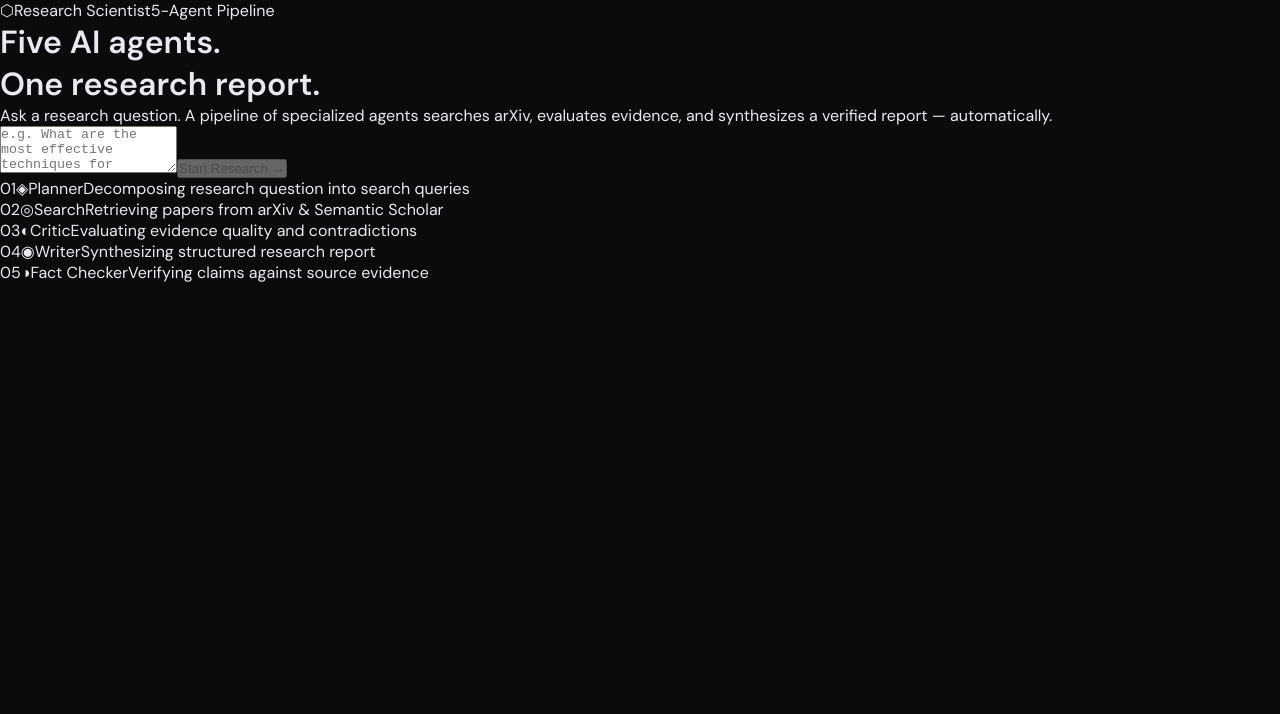
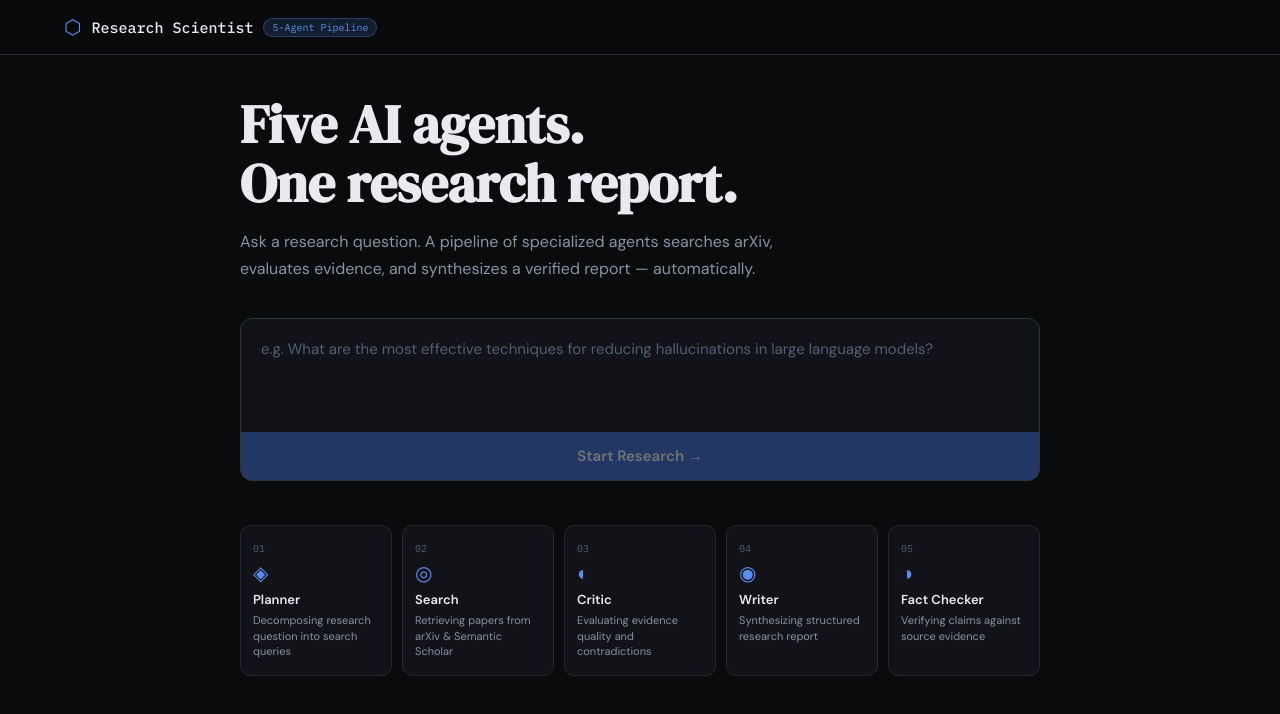
Before and after one commit to goel-mehul/Agentic-AI-Project, a React (Vite) app in the folder frontend/: page / in a window 1280 px wide. Shown: the top 714 px of the page. Built offline with nearby package versions, Linux system fonts and the light colour scheme.

Commit message:
feat(frontend): add component styles with dark terminal aesthetic

```diff
--- /dev/null
+++ b/frontend/src/components.css
@@ -0,0 +1,114 @@
+/* ── App layout ── */
+.app   { display: flex; flex-direction: column; min-height: 100vh; }
+.main  { flex: 1; max-width: 1200px; margin: 0 auto; width: 100%; padding: 40px 24px; }
+
+/* ── Header ── */
+.header       { border-bottom: 1px solid var(--border); background: rgba(10,11,13,0.95); backdrop-filter: blur(12px); position: sticky; top: 0; z-index: 100; }
+.header-inner { max-width: 1200px; margin: 0 auto; padding: 14px 24px; display: flex; justify-content: space-between; align-items: center; }
+.logo         { display: flex; align-items: center; gap: 10px; }
+.logo-icon    { color: var(--accent); font-size: 20px; }
+.logo-text    { font-family: var(--mono); font-weight: 500; font-size: 15px; }
+.logo-badge   { font-family: var(--mono); font-size: 10px; background: rgba(91,141,238,0.15); color: var(--accent); border: 1px solid rgba(91,141,238,0.3); padding: 2px 8px; border-radius: 20px; }
+.btn-ghost    { background: none; border: 1px solid var(--border2); color: var(--text2); padding: 7px 14px; border-radius: 6px; cursor: pointer; font-family: var(--sans); font-size: 13px; transition: all 0.2s; }
+.btn-ghost:hover { border-color: var(--accent); color: var(--accent); }
+
+/* ── Landing ── */
+.landing          { max-width: 800px; margin: 0 auto; }
+.landing-headline { margin-bottom: 36px; }
+.landing-headline h1 { font-family: var(--serif); font-size: clamp(32px, 5vw, 54px); line-height: 1.1; margin-bottom: 14px; }
+.subhead          { font-size: 16px; color: var(--text2); line-height: 1.7; max-width: 580px; }
+
+/* ── Query form ── */
+.query-form  { margin-bottom: 44px; }
+.query-box   { background: var(--surface); border: 1px solid var(--border2); border-radius: 12px; overflow: hidden; transition: border-color 0.2s; }
+.query-box:focus-within { border-color: var(--accent); }
+.query-input { width: 100%; background: none; border: none; padding: 18px 20px; color: var(--text); font-family: var(--sans); font-size: 15px; resize: none; outline: none; line-height: 1.6; }
+.query-input::placeholder { color: var(--text3); }
+.btn-primary { display: block; width: 100%; background: var(--accent2); color: white; border: none; padding: 14px 24px; font-family: var(--sans); font-size: 15px; font-weight: 600; cursor: pointer; transition: background 0.2s; }
+.btn-primary:hover:not(:disabled) { background: var(--accent); }
+.btn-primary:disabled { opacity: 0.4; cursor: not-allowed; }
+
+/* ── Agent grid ── */
+.agent-grid { display: grid; grid-template-columns: repeat(5, 1fr); gap: 10px; }
+.agent-card { background: var(--surface); border: 1px solid var(--border); border-radius: 10px; padding: 16px 12px; display: flex; flex-direction: column; gap: 5px; }
+.agent-num  { font-family: var(--mono); font-size: 10px; color: var(--text3); }
+.agent-icon { font-size: 20px; color: var(--accent); }
+.agent-name { font-size: 13px; font-weight: 600; }
+.agent-desc { font-size: 11px; color: var(--text2); line-height: 1.4; }
+
+/* ── Workspace ── */
+.workspace { display: grid; grid-template-columns: 260px 1fr; gap: 20px; align-items: start; }
+
+/* ── Sidebar ── */
+.sidebar       { background: var(--surface); border: 1px solid var(--border); border-radius: 12px; padding: 18px; position: sticky; top: 74px; }
+.sidebar-label { font-family: var(--mono); font-size: 10px; color: var(--text3); text-transform: uppercase; letter-spacing: 0.1em; margin-bottom: 10px; }
+.question-chip { background: var(--surface2); border: 1px solid var(--border); border-radius: 8px; padding: 10px 12px; font-size: 12px; color: var(--text2); line-height: 1.5; margin-bottom: 18px; }
+
+/* ── Pipeline ── */
+.pipeline      { display: flex; flex-direction: column; }
+.pipeline-step { display: flex; align-items: flex-start; gap: 10px; position: relative; padding: 4px 0; }
+.step-line     { width: 1px; height: 12px; background: var(--border2); position: absolute; left: 10px; top: -10px; }
+.step-dot      { width: 20px; height: 20px; border-radius: 50%; background: var(--surface2); border: 1px solid var(--border2); display: flex; align-items: center; justify-content: center; flex-shrink: 0; margin-top: 2px; }
+.step-done .step-dot   { background: rgba(61,214,140,0.15); border-color: var(--green); }
+.step-active .step-dot { background: rgba(91,141,238,0.15); border-color: var(--accent); }
+.dot-check { color: var(--green); font-size: 10px; font-weight: 700; }
+.dot-idle  { width: 6px; height: 6px; border-radius: 50%; background: var(--border2); }
+.dot-pulse { width: 8px; height: 8px; border-radius: 50%; background: var(--accent); animation: pulse 1.2s ease-in-out infinite; }
+@keyframes pulse { 0%,100%{opacity:1;transform:scale(1)} 50%{opacity:0.5;transform:scale(1.4)} }
+.step-name      { font-size: 12px; font-weight: 500; }
+.step-done  .step-name   { color: var(--green); }
+.step-active .step-name  { color: var(--accent); }
+.step-idle  .step-name   { color: var(--text3); }
+.step-desc      { font-size: 10px; color: var(--text3); line-height: 1.4; }
+.step-active .step-desc  { color: var(--text2); }
+
+/* ── Stats ── */
+.stats  { display: flex; gap: 10px; margin-top: 16px; padding-top: 14px; border-top: 1px solid var(--border); }
+.stat   { flex: 1; text-align: center; }
+.stat-n { display: block; font-family: var(--mono); font-size: 20px; color: var(--accent); }
+.stat-l { font-size: 10px; color: var(--text3); text-transform: uppercase; letter-spacing: 0.08em; }
+
+/* ── Content ── */
+.content { display: flex; flex-direction: column; gap: 14px; }
+
+/* ── Log panel ── */
+.log-panel    { background: var(--surface); border: 1px solid var(--border); border-radius: 12px; overflow: hidden; }
+.panel-header { padding: 12px 16px; border-bottom: 1px solid var(--border); font-family: var(--mono); font-size: 11px; color: var(--text3); text-transform: uppercase; letter-spacing: 0.1em; display: flex; align-items: center; gap: 10px; }
+.live-dot     { color: var(--green); margin-left: auto; animation: blink 1.5s step-end infinite; }
+@keyframes blink { 50%{opacity:0.2} }
+.log-feed     { padding: 10px 14px; max-height: 260px; overflow-y: auto; display: flex; flex-direction: column; gap: 3px; }
+.log-row      { display: flex; gap: 12px; font-family: var(--mono); font-size: 11px; line-height: 1.7; }
+.log-agent    { color: var(--accent); min-width: 88px; opacity: 0.8; flex-shrink: 0; }
+.log-text     { color: var(--text2); }
+.thinking     { display: flex; gap: 3px; align-items: center; }
+.thinking span { width: 4px; height: 4px; border-radius: 50%; background: var(--text3); animation: bounce 1.2s ease-in-out infinite; }
+.thinking span:nth-child(2) { animation-delay: 0.2s; }
+.thinking span:nth-child(3) { animation-delay: 0.4s; }
+@keyframes bounce { 0%,80%,100%{transform:translateY(0)} 40%{transform:translateY(-4px)} }
+
+/* ── Error ── */
+.error-box   { background: rgba(220,53,69,0.08); border: 1px solid rgba(220,53,69,0.3); border-radius: 12px; padding: 20px; }
+.error-title { font-weight: 600; color: #ff6b6b; margin-bottom: 8px; }
+.error-msg   { color: var(--text2); font-size: 14px; margin-bottom: 8px; }
+.error-hint  { font-family: var(--mono); font-size: 12px; color: var(--text3); }
+.error-hint code { color: var(--amber); }
+
+/* ── Report ── */
+.report-panel { background: var(--surface); border: 1px solid var(--border); border-radius: 12px; overflow: hidden; }
+.report-body  { padding: 28px 32px; max-height: 680px; overflow-y: auto; }
+.report-body h2 { font-family: var(--serif); font-size: 20px; color: var(--text); margin: 24px 0 10px; padding-bottom: 6px; border-bottom: 1px solid var(--border); }
+.report-body h3 { font-size: 14px; font-weight: 600; margin: 14px 0 6px; }
+.report-body p  { font-size: 14px; color: var(--text2); line-height: 1.8; margin-bottom: 10px; }
+.report-body ul, .report-body ol { padding-left: 18px; margin-bottom: 10px; }
+.report-body li { font-size: 14px; color: var(--text2); line-height: 1.7; margin-bottom: 3px; }
+.report-body strong { color: var(--text); font-weight: 600; }
+.report-body hr { border: none; border-top: 1px solid var(--border); margin: 20px 0; }
+.report-body code { font-family: var(--mono); background: var(--surface2); padding: 2px 6px; border-radius: 4px; font-size: 12px; color: var(--accent); }
+.report-body blockquote { border-left: 3px solid var(--accent); padding-left: 14px; color: var(--text2); font-style: italic; margin-bottom: 10px; }
+
+/* ── Responsive ── */
+@media (max-width: 768px) {
+  .agent-grid { grid-template-columns: repeat(3, 1fr); }
+  .workspace  { grid-template-columns: 1fr; }
+  .sidebar    { position: static; }
+}
--- a/frontend/src/main.jsx
+++ b/frontend/src/main.jsx
@@ -2,6 +2,7 @@ import { StrictMode } from 'react'
 import { createRoot } from 'react-dom/client'
 import App from './App.jsx'
 import './index.css'
+import './components.css'
 
 createRoot(document.getElementById('root')).render(
   <StrictMode>
```
